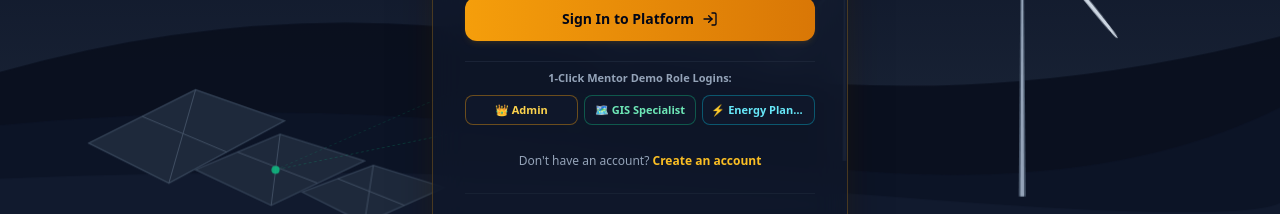
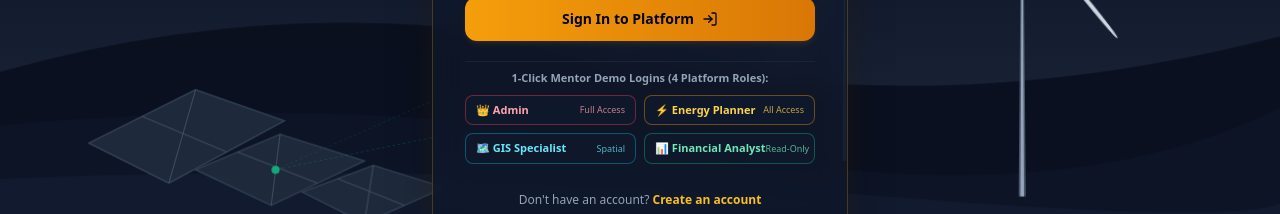
Before and after one commit to springboardmentor48371a/solar-wind-deployment-platform, a React (Vite) app in the folder frontend/: page /login in a window 1280 px wide. Shown: the part 568-782 px from the top of the page. Built offline with nearby package versions, Linux system fonts and the light colour scheme; no server answers.

Commit message:
feat: Implement 4 explicit platform user roles (Admin, Renewable Energy Planner with Full Access, GIS Specialist, and Financial Analyst Read-Only)

```diff
--- a/frontend/src/components/auth/LoginForm.tsx
+++ b/frontend/src/components/auth/LoginForm.tsx
@@ -106,9 +106,9 @@ export const LoginForm: React.FC<LoginFormProps> = ({ onSwitchToRegister }) => {
       {/* Quick Role Demo Accounts (For Springboard Presentation) */}
       <div className="pt-2 border-t border-slate-800/80 mt-4">
         <span className="text-[11px] font-semibold text-slate-400 block mb-2 text-center">
-          1-Click Mentor Demo Role Logins:
+          1-Click Mentor Demo Logins (4 Platform Roles):
         </span>
-        <div className="grid grid-cols-3 gap-1.5">
+        <div className="grid grid-cols-2 gap-2">
           <button
             type="button"
             onClick={() => {
@@ -116,9 +116,23 @@ export const LoginForm: React.FC<LoginFormProps> = ({ onSwitchToRegister }) => {
               setPassword('Madurga@26');
               login({ email: 'admin@solarwind.ai', password: 'Madurga@26' });
             }}
-            className="px-2 py-1.5 rounded-lg bg-slate-900 border border-amber-500/40 hover:bg-amber-500/20 text-[11px] font-bold text-amber-300 transition-all text-center truncate"
+            className="px-2.5 py-1.5 rounded-lg bg-slate-900 border border-rose-500/40 hover:bg-rose-500/20 text-[11px] font-bold text-rose-300 transition-all text-left truncate flex items-center justify-between"
           >
-            👑 Admin
+            <span>👑 Admin</span>
+            <span className="text-[9px] font-normal opacity-75">Full Access</span>
+          </button>
+
+          <button
+            type="button"
+            onClick={() => {
+              setEmail('planner@solarwind.ai');
+              setPassword('Madurga@26');
+              login({ email: 'planner@solarwind.ai', password: 'Madurga@26' });
+            }}
+            className="px-2.5 py-1.5 rounded-lg bg-slate-900 border border-amber-500/40 hover:bg-amber-500/20 text-[11px] font-bold text-amber-300 transition-all text-left truncate flex items-center justify-between"
+          >
+            <span>⚡ Energy Planner</span>
+            <span className="text-[9px] font-normal opacity-75">All Access</span>
           </button>
 
           <button
@@ -128,21 +142,23 @@ export const LoginForm: React.FC<LoginFormProps> = ({ onSwitchToRegister }) => {
               setPassword('Madurga@26');
               login({ email: 'gis.specialist@solarwind.ai', password: 'Madurga@26' });
             }}
-            className="px-2 py-1.5 rounded-lg bg-slate-900 border border-emerald-500/40 hover:bg-emerald-500/20 text-[11px] font-bold text-emerald-300 transition-all text-center truncate"
+            className="px-2.5 py-1.5 rounded-lg bg-slate-900 border border-cyan-500/40 hover:bg-cyan-500/20 text-[11px] font-bold text-cyan-300 transition-all text-left truncate flex items-center justify-between"
           >
-            🗺️ GIS Specialist
+            <span>🗺️ GIS Specialist</span>
+            <span className="text-[9px] font-normal opacity-75">Spatial</span>
           </button>
 
           <button
             type="button"
             onClick={() => {
-              setEmail('planner@solarwind.ai');
+              setEmail('financial.analyst@solarwind.ai');
               setPassword('Madurga@26');
-              login({ email: 'planner@solarwind.ai', password: 'Madurga@26' });
+              login({ email: 'financial.analyst@solarwind.ai', password: 'Madurga@26' });
             }}
-            className="px-2 py-1.5 rounded-lg bg-slate-900 border border-cyan-500/40 hover:bg-cyan-500/20 text-[11px] font-bold text-cyan-300 transition-all text-center truncate"
+            className="px-2.5 py-1.5 rounded-lg bg-slate-900 border border-emerald-500/40 hover:bg-emerald-500/20 text-[11px] font-bold text-emerald-300 transition-all text-left truncate flex items-center justify-between"
           >
-            ⚡ Energy Planner
+            <span>📊 Financial Analyst</span>
+            <span className="text-[9px] font-normal opacity-75">Read-Only</span>
           </button>
         </div>
       </div>
--- a/frontend/src/components/dashboard/PlatformDashboard.tsx
+++ b/frontend/src/components/dashboard/PlatformDashboard.tsx
@@ -226,11 +226,13 @@ export const PlatformDashboard: React.FC = () => {
             {/* User Role Badge */}
             <div className="flex items-center space-x-1.5 px-3 py-1 rounded-full text-xs font-extrabold border border-slate-800 bg-slate-900 shadow-sm">
               {user?.role === 'admin' ? (
-                <span className="text-rose-400 flex items-center gap-1.5"><Shield className="w-3.5 h-3.5 text-rose-500" /> Admin System View</span>
+                <span className="text-rose-400 flex items-center gap-1.5"><Shield className="w-3.5 h-3.5 text-rose-500" /> System Admin</span>
+              ) : user?.role === 'financial_analyst' ? (
+                <span className="text-emerald-400 flex items-center gap-1.5"><Landmark className="w-3.5 h-3.5 text-emerald-500" /> Financial Analyst (Read-Only)</span>
               ) : user?.role === 'gis_analyst' ? (
                 <span className="text-cyan-400 flex items-center gap-1.5"><Compass className="w-3.5 h-3.5 text-cyan-500" /> GIS Specialist</span>
               ) : (
-                <span className="text-amber-400 flex items-center gap-1.5"><Activity className="w-3.5 h-3.5 text-amber-500" /> Energy Planner</span>
+                <span className="text-amber-400 flex items-center gap-1.5"><Activity className="w-3.5 h-3.5 text-amber-500" /> Energy Planner (Full Access)</span>
               )}
             </div>
 
@@ -264,7 +266,13 @@ export const PlatformDashboard: React.FC = () => {
               <div className="relative z-10">
                 <div className="flex items-center space-x-3 mb-2">
                   <span className="px-3 py-1 rounded-full text-xs font-bold uppercase tracking-wider border border-amber-500/30 bg-amber-500/10 text-amber-400">
-                    {user?.role === 'admin' ? '👑 Admin Mode: Full System Access & Audit' : user?.role === 'gis_analyst' ? '🗺️ GIS Specialist Workstation (Spatial Canvas Active)' : '⚡ Energy Planner View'}
+                    {user?.role === 'admin'
+                      ? '👑 Admin Mode: Full System Access & Audit'
+                      : user?.role === 'financial_analyst'
+                      ? '📊 Financial Analyst Mode: Read-Only Financial Analysis & Investment Metrics'
+                      : user?.role === 'gis_analyst'
+                      ? '🗺️ GIS Specialist Workstation (Spatial Canvas Active)'
+                      : '⚡ Energy Planner Workspace: Complete System Access (Create & Analyze)'}
                   </span>
                 </div>
                 <h2 className="text-3xl font-extrabold text-white mb-2">
@@ -276,6 +284,17 @@ export const PlatformDashboard: React.FC = () => {
               </div>
             </div>
 
+            {/* Financial Analyst Restricted Notice */}
+            {user?.role === 'financial_analyst' && (
+              <div className="mb-8 p-4 rounded-2xl bg-amber-500/10 border border-amber-500/30 text-amber-200 text-xs flex items-center space-x-3 shadow-md">
+                <Landmark className="w-5 h-5 text-amber-400 shrink-0" />
+                <div>
+                  <span className="font-bold text-amber-300 block mb-0.5">Financial Analyst Access Scoping</span>
+                  <span>As a Financial Analyst, you have access to economic feasibility scores, LCOE modeling, ROI, and bankable reports. <strong>Project creation & site assessment form submissions are disabled for this role.</strong> Switch to Energy Planner for full project creation rights.</span>
+                </div>
+              </div>
+            )}
+
             {/* Interactive GIS Map & Site Dimension Explorer */}
             <SiteMapPicker
               latitude={latitude ? parseFloat(latitude) : null}
@@ -284,6 +303,7 @@ export const PlatformDashboard: React.FC = () => {
               onLocationSelect={handleMapLocationSelect}
               onAreaSelect={handleAreaSelect}
               onRunAssessment={executeAssess}
+              isReadOnly={user?.role === 'financial_analyst'}
             />
 
             {/* Assessment Dashboard Section */}
@@ -421,11 +441,21 @@ export const PlatformDashboard: React.FC = () => {
 
                     <button
                       type="submit"
-                      disabled={isSubmitting}
-                      className="w-full py-2.5 rounded-xl bg-gradient-to-r from-amber-500 to-amber-600 hover:from-amber-600 hover:to-amber-700 text-slate-950 font-bold text-sm transition-all shadow-md flex items-center justify-center space-x-2 disabled:opacity-50"
+                      disabled={isSubmitting || user?.role === 'financial_analyst'}
+                      className={`w-full py-2.5 rounded-xl font-bold text-sm transition-all shadow-md flex items-center justify-center space-x-2 ${
+                        user?.role === 'financial_analyst'
+                          ? 'bg-slate-800 text-slate-400 border border-slate-700 cursor-not-allowed'
+                          : 'bg-gradient-to-r from-amber-500 to-amber-600 hover:from-amber-600 hover:to-amber-700 text-slate-950'
+                      }`}
                     >
                       <Calculator className="w-4 h-4" />
-                      <span>{isSubmitting ? 'Running ML Models...' : 'Run AI Suitability Assessment'}</span>
+                      <span>
+                        {user?.role === 'financial_analyst'
+                          ? '🔒 Project Creation Disabled (Financial Analyst Role)'
+                          : isSubmitting
+                          ? 'Running ML Models...'
+                          : 'Run AI Suitability Assessment'}
+                      </span>
                     </button>
                   </form>
                 </div>
@@ -791,8 +821,19 @@ export const PlatformDashboard: React.FC = () => {
                           <Activity className="w-4 h-4" /> Energy Planner
                         </td>
                         <td className="py-3.5 px-4 font-mono">planner@solarwind.ai</td>
-                        <td className="py-3.5 px-4">Feasibility Analyst (Scoring & Financial Reports)</td>
-                        <td className="py-3.5 px-4">Standard Site Assessment</td>
+                        <td className="py-3.5 px-4">Master Operational Role (Full Platform Access)</td>
+                        <td className="py-3.5 px-4">Full Spatial & Site Assessment Rights</td>
+                        <td className="py-3.5 px-4 text-center">
+                          <span className="px-2 py-0.5 rounded-full bg-emerald-500/20 text-emerald-400 text-[10px] font-bold border border-emerald-500/30">Active</span>
+                        </td>
+                      </tr>
+                      <tr className="bg-emerald-950/10">
+                        <td className="py-3.5 px-4 font-bold text-emerald-400 flex items-center gap-1.5">
+                          <Landmark className="w-4 h-4" /> Financial Analyst
+                        </td>
+                        <td className="py-3.5 px-4 font-mono">financial.analyst@solarwind.ai</td>
+                        <td className="py-3.5 px-4">Financial Analyst (Read-Only Financial Metrics & LCOE)</td>
+                        <td className="py-3.5 px-4">Read-Only (Project Creation Disabled)</td>
                         <td className="py-3.5 px-4 text-center">
                           <span className="px-2 py-0.5 rounded-full bg-emerald-500/20 text-emerald-400 text-[10px] font-bold border border-emerald-500/30">Active</span>
                         </td>
```
Also changed, not shown: frontend/src/components/dashboard/SiteMapPicker.tsx (+11 -4 lines), 1 other file (tests, documents, lock files or other folders).
